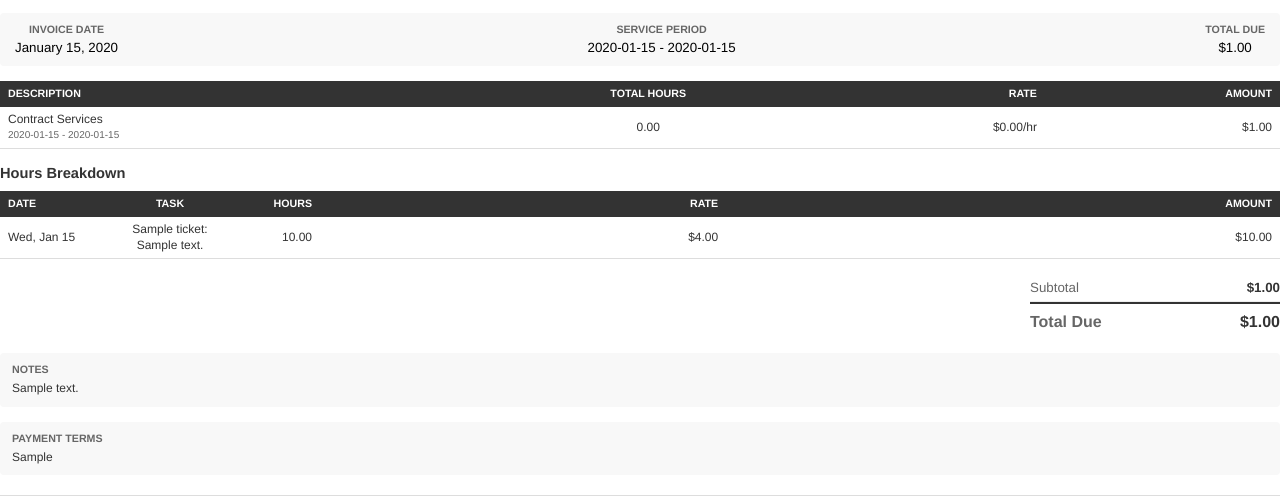
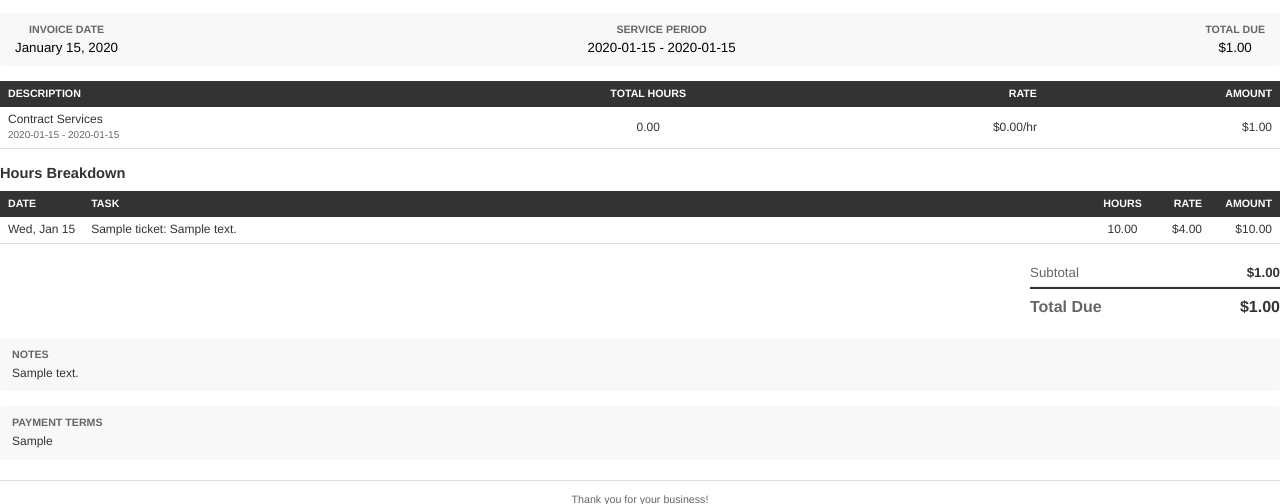
Before and after one commit to Shimizu-Technology/invoice-maker, a Python web app: template backend/app/templates/contract_hourly.html in a window 1280 px wide. Shown: the part 187-691 px from the top of the page. Run offline with Jinja, Linux system fonts and the light colour scheme; the template is opened without the code that fills it: most values are stand-ins (such as "Sample title", 1, 10 or a date in 2020).

Commit message:
Widen Task column and compact Date/Hours/Rate/Amount columns
Co-authored-by: Cursor <cursoragent@cursor.com>

```diff
--- a/backend/app/templates/base.css
+++ b/backend/app/templates/base.css
@@ -255,24 +255,57 @@ tr:nth-child(even) {
 }
 
 /* Hours breakdown table specific */
-.hours-table th:first-child,
-.hours-table td:first-child {
-    width: 120px;
+
+/* When Task column is present (5 columns: Date, Task, Hours, Rate, Amount) */
+.hours-table.has-task th:first-child,
+.hours-table.has-task td:first-child {
+    width: 75px;  /* Date - compact */
+    white-space: nowrap;
 }
 
-.hours-table th:nth-child(2),
-.hours-table td:nth-child(2) {
-    width: 100px;
+.hours-table.has-task th:nth-child(2),
+.hours-table.has-task td:nth-child(2) {
+    /* Task column - flexible, takes remaining space */
+    text-align: left;
+}
+
+.hours-table.has-task th:nth-child(3),
+.hours-table.has-task td:nth-child(3) {
+    width: 55px;  /* Hours - compact */
     text-align: center;
 }
 
-.hours-table th:nth-child(3),
-.hours-table td:nth-child(3) {
-    width: 100px;
+.hours-table.has-task th:nth-child(4),
+.hours-table.has-task td:nth-child(4) {
+    width: 60px;  /* Rate - compact */
     text-align: right;
 }
 
-.hours-table th:last-child,
-.hours-table td:last-child {
+.hours-table.has-task th:last-child,
+.hours-table.has-task td:last-child {
+    width: 70px;  /* Amount */
     text-align: right;
 }
+
+/* When Task column is NOT present (4 columns: Date, Hours, Rate, Amount) */
+.hours-table:not(.has-task) th:first-child,
+.hours-table:not(.has-task) td:first-child {
+    width: 120px;  /* Date */
+}
+
+.hours-table:not(.has-task) th:nth-child(2),
+.hours-table:not(.has-task) td:nth-child(2) {
+    width: 100px;
+    text-align: center;  /* Hours */
+}
+
+.hours-table:not(.has-task) th:nth-child(3),
+.hours-table:not(.has-task) td:nth-child(3) {
+    width: 100px;
+    text-align: right;  /* Rate */
+}
+
+.hours-table:not(.has-task) th:last-child,
+.hours-table:not(.has-task) td:last-child {
+    text-align: right;  /* Amount */
+}
--- a/backend/app/templates/contract_hourly.html
+++ b/backend/app/templates/contract_hourly.html
@@ -88,7 +88,7 @@
     {% set has_task_info = hours_entries | selectattr('ticket', 'defined') | selectattr('ticket') | list | length > 0 or hours_entries | selectattr('description', 'defined') | selectattr('description') | list | length > 0 %}
 
     <h3 style="margin-bottom: 8px; color: #333; font-size: 11pt;">Hours Breakdown</h3>
-    <table class="hours-table">
+    <table class="hours-table{% if has_task_info %} has-task{% endif %}">
         <thead>
             <tr>
                 <th>Date</th>
```
